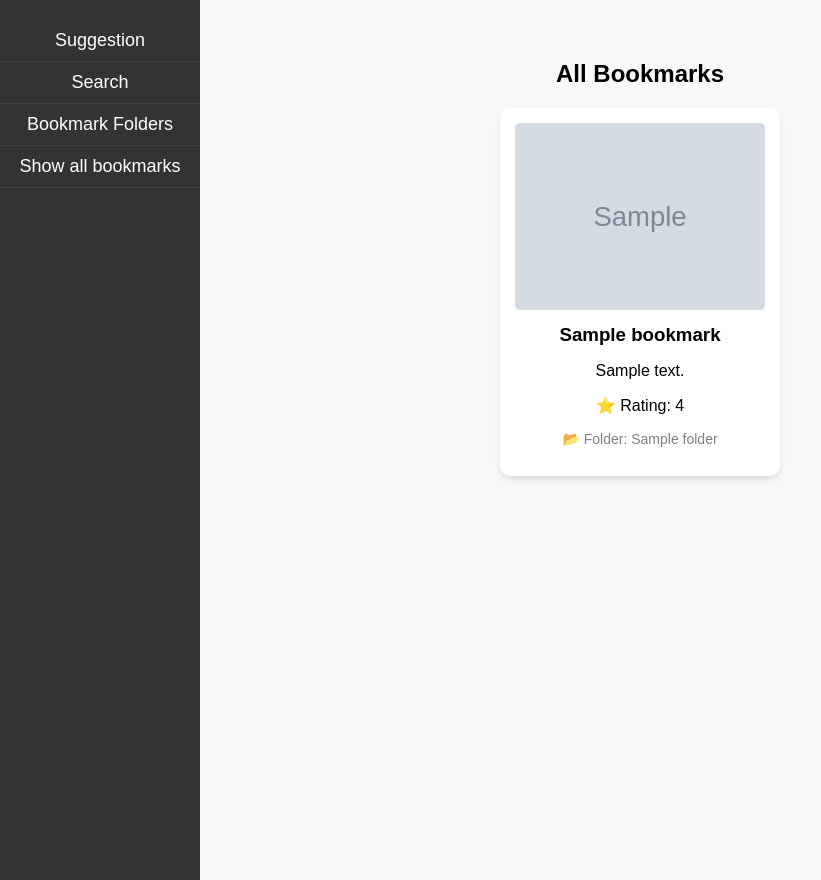
After one commit to DarbyAlway/Project_IR, a Flask app: page /all-bookmarks in a window 1280 px wide. The commit adds this page. Shown: the whole page, without its empty margins (0-821 px from the left). Run offline with Flask 3, Linux system fonts and the light colour scheme; the visitor is signed in with stand-in values (Sample User, id 1); tables that the repository leaves empty hold one stand-in row (values such as "Sample post"); grey boxes marked "Sample" are stand-in pictures.

Commit message:
add a delete func and display all bookmarks

```diff
--- a/app.py
+++ b/app.py
@@ -44,7 +44,7 @@ class User(db.Model):
 class Bookmark(db.Model):
     id = db.Column(db.Integer, primary_key=True)
     user_id = db.Column(db.Integer, db.ForeignKey('user.id'), nullable=False)
-    folder_id = db.Column(db.Integer, db.ForeignKey('bookmark_folder.id'), nullable=False)
+    folder_id = db.Column(db.Integer, db.ForeignKey('bookmark_folder.id'), nullable=True)  # Set nullable=True
     recipe_id = db.Column(db.Integer, nullable=False)
     recipe_name = db.Column(db.String(100), nullable=False)
     recipe_images = db.Column(db.String(500), nullable=False)
@@ -52,6 +52,7 @@ class Bookmark(db.Model):
     rating = db.Column(db.Integer, nullable=False)
 
     user = db.relationship('User', backref='bookmarks', lazy=True)
+
 
 class BookmarkFolder(db.Model):
     id = db.Column(db.Integer, primary_key=True)
@@ -276,7 +277,22 @@ def get_bookmarks():
         return redirect(url_for('login'))
 
     folders = BookmarkFolder.query.filter_by(user_id=user_id).all()
-    return render_template('bookmark.html', folders=folders)
+
+    # Get bookmarks for each folder and format them
+    formatted_bookmarks = [
+        {
+            "recipe_id": bookmark.recipe_id,
+            "recipe_name": bookmark.recipe_name,
+            "recipe_image": bookmark.recipe_images,
+            "recipe_description": bookmark.recipe_description,
+            "rating": bookmark.rating,
+            "folder_name": bookmark.folder.name if bookmark.folder else "Uncategorized"
+        }
+        for folder in folders
+        for bookmark in folder.bookmarks
+    ]
+    print(formatted_bookmarks)
+    return render_template('bookmark.html', folders=folders, bookmarks=formatted_bookmarks)
 
 @app.route('/bookmark_detail', methods=['GET'])
 def bookmark_detail():
@@ -294,6 +310,68 @@ def bookmark_detail():
 
     bookmarks = Bookmark.query.filter_by(folder_id=folder.id).all()
     return render_template('bookmark_details.html', folder=folder, bookmarks=bookmarks)
+@app.route('/all-bookmarks')
+@login_required
+def show_all_bookmarks_page():
+    user_id = session.get('user_id')
+    if not user_id:
+        return redirect(url_for('login'))
+
+    # Fetch bookmarks that are associated with a valid folder (i.e., exclude 'Uncategorized' folders)
+    bookmarks = Bookmark.query.filter_by(user_id=user_id).filter(Bookmark.folder_id != None).all()
+
+    formatted_bookmarks = [
+        {
+            "recipe_id": bookmark.recipe_id,
+            "recipe_name": bookmark.recipe_name,
+            "recipe_image": bookmark.recipe_images,
+            "recipe_description": bookmark.recipe_description,
+            "rating": bookmark.rating,
+            "folder_name": bookmark.folder.name if bookmark.folder else "Uncategorized"
+        }
+        for bookmark in bookmarks
+    ]
+
+    return render_template('all_bookmarks.html', bookmarks=formatted_bookmarks)
+
+
+@app.route('/delete_folder', methods=['POST'])
+@login_required
+def delete_folder():
+    # Get the folder ID from the query parameters
+    folder_id = request.args.get('folder_id', type=int)
+
+    # Fetch the folder from the database
+    folder = BookmarkFolder.query.get_or_404(folder_id)
+
+    # Check if the folder belongs to the logged-in user
+    if folder.user_id != session.get('user_id'):
+        # If the folder doesn't belong to the current user, show an error
+        return "You are not authorized to delete this folder.", 403
+
+    # Update bookmarks that are associated with this folder (set folder_id to NULL or delete)
+    bookmarks = Bookmark.query.filter_by(folder_id=folder_id).all()
+
+    for bookmark in bookmarks:
+        # Set the folder_id of the bookmark to None, or you could delete the bookmarks if needed
+        bookmark.folder_id = None  # This removes the folder association
+        db.session.add(bookmark)
+
+    # Commit changes to the database (update bookmarks first)
+    db.session.commit()
+
+    # Now delete the folder itself
+    db.session.delete(folder)
+
+    # Commit again after deleting the folder
+    db.session.commit()
+
+    # Redirect back to the folder list page after deletion
+    return redirect(url_for('show_all_bookmarks_page'))  # Or wherever you'd like to redirect
+
+
+
+
 
 @app.route('/logout', methods=['GET'])
 def logout():
--- a/static/bookmark_details.css
+++ b/static/bookmark_details.css
@@ -71,3 +71,9 @@ h3 a:hover {
   .sidebar a:hover {
     background-color: #575757;
   }
+  img {
+
+        width: 250px;  /* Set the desired width */
+        height:auto;  /* Maintain aspect ratio */
+
+  }
--- /dev/null
+++ b/templates/all_bookmarks.html
@@ -0,0 +1,89 @@
+<!DOCTYPE html>
+<html lang="en">
+<head>
+    <meta charset="UTF-8">
+    <meta name="viewport" content="width=device-width, initial-scale=1.0">
+    <title>All Bookmarks</title>
+    <style>
+        body {
+            font-family: Arial, sans-serif;
+            margin: 20px;
+            padding: 20px;
+            background-color: #f8f8f8;
+        }
+        h2 {
+            text-align: center;
+        }
+        .bookmark-container {
+            display: flex;
+            flex-wrap: wrap;
+            gap: 20px;
+            justify-content: center;
+        }
+        .bookmark-card {
+            background: white;
+            padding: 15px;
+            border-radius: 10px;
+            box-shadow: 0 4px 6px rgba(0, 0, 0, 0.1);
+            width: 250px;
+            text-align: center;
+        }
+        .bookmark-card img {
+            max-width: 100%;
+            border-radius: 5px;
+        }
+        .bookmark-card h3 {
+            margin: 10px 0;
+        }
+        .folder-name {
+            font-size: 14px;
+            color: gray;
+        }
+        .sidebar {
+    width: 200px;
+    background-color: #333;
+    color: white;
+    padding-top: 20px;
+    position: fixed;
+    top: 0;
+    left: 0;
+    height: 100%;
+    display: flex;
+    flex-direction: column;
+  }
+  .sidebar a {
+    text-decoration: none;
+    color: white;
+    padding: 10px 15px;
+    text-align: center;
+    font-size: 18px;
+    border-bottom: 1px solid #444;
+  }
+  .sidebar a:hover {
+    background-color: #575757;
+  }
+    </style>
+</head>
+<body>
+    <div class="sidebar">
+        <a href="/mainpage">Suggestion</a>
+        <a href="/mainpage">Search</a>
+        <a href="/show_bookmark">Bookmark Folders</a>
+        <a href="/all-bookmarks">Show all bookmarks</a>
+
+      </div>
+
+    <h2>All Bookmarks</h2>
+    <div class="bookmark-container">
+        {% for bookmark in bookmarks %}
+            <div class="bookmark-card">
+                <img src="{{ bookmark.recipe_image }}" alt="{{ bookmark.recipe_name }}">
+                <h3>{{ bookmark.recipe_name }}</h3>
+                <p>{{ bookmark.recipe_description }}</p>
+                <p>⭐ Rating: {{ bookmark.rating }}</p>
+                <p class="folder-name">📂 Folder: {{ bookmark.folder_name }}</p>
+            </div>
+        {% endfor %}
+    </div>
+</body>
+</html>
--- a/templates/mainpage.html
+++ b/templates/mainpage.html
@@ -104,6 +104,7 @@
       <a href="/mainpage">Suggestion</a>
       <a href="/mainpage">Search</a>
       <a href="/show_bookmark">Bookmark Folders</a>
+      <a href="/all-bookmarks">Show all bookmarks</a>
     </div>
 
     <!-- Content Area -->
```
Also changed, not shown: static/bookmark.css (+79 -0 lines), templates/bookmark.html (+85 -4 lines), templates/bookmark_details.html (+13 -4 lines), templates/recipes_details.html (+12 -2 lines).
